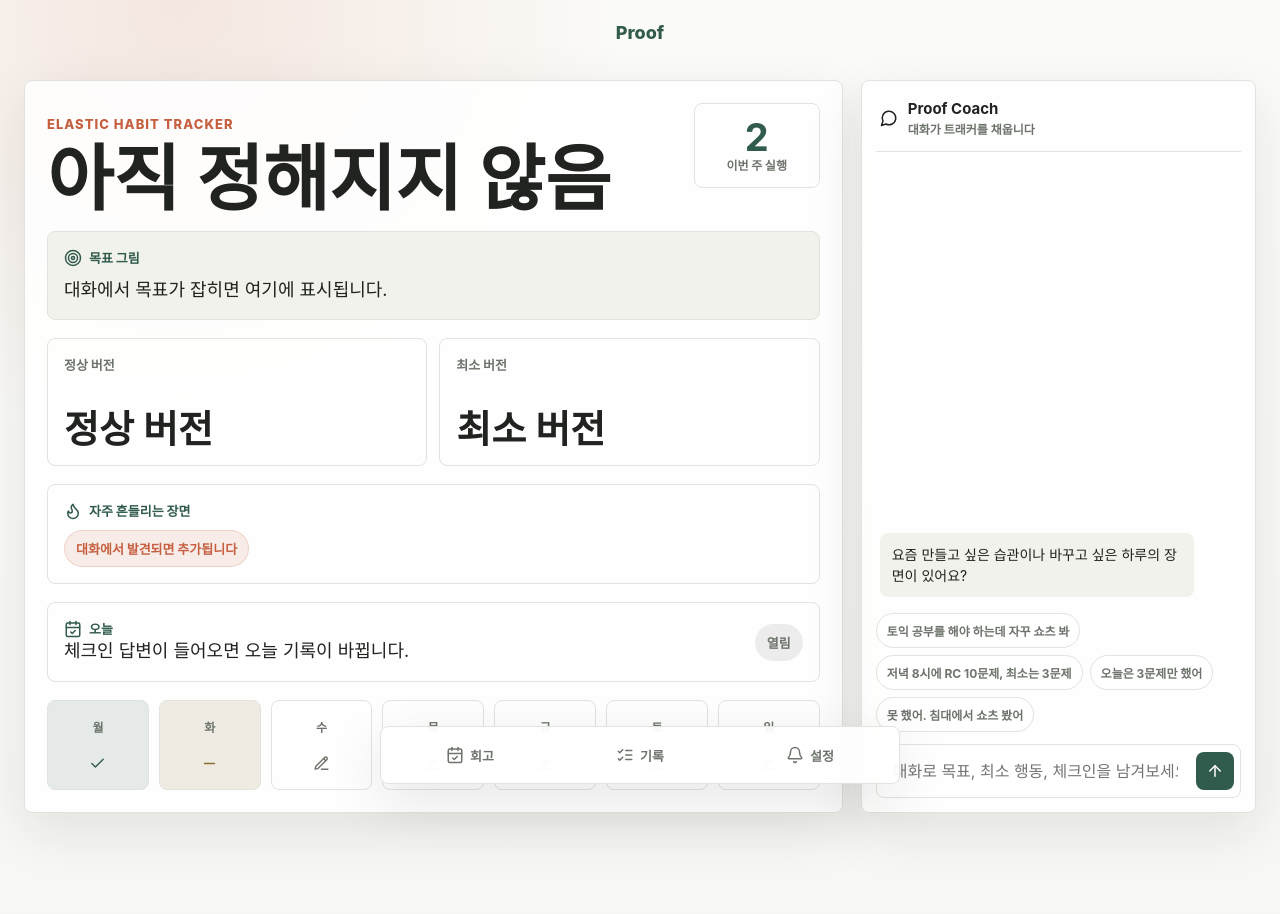
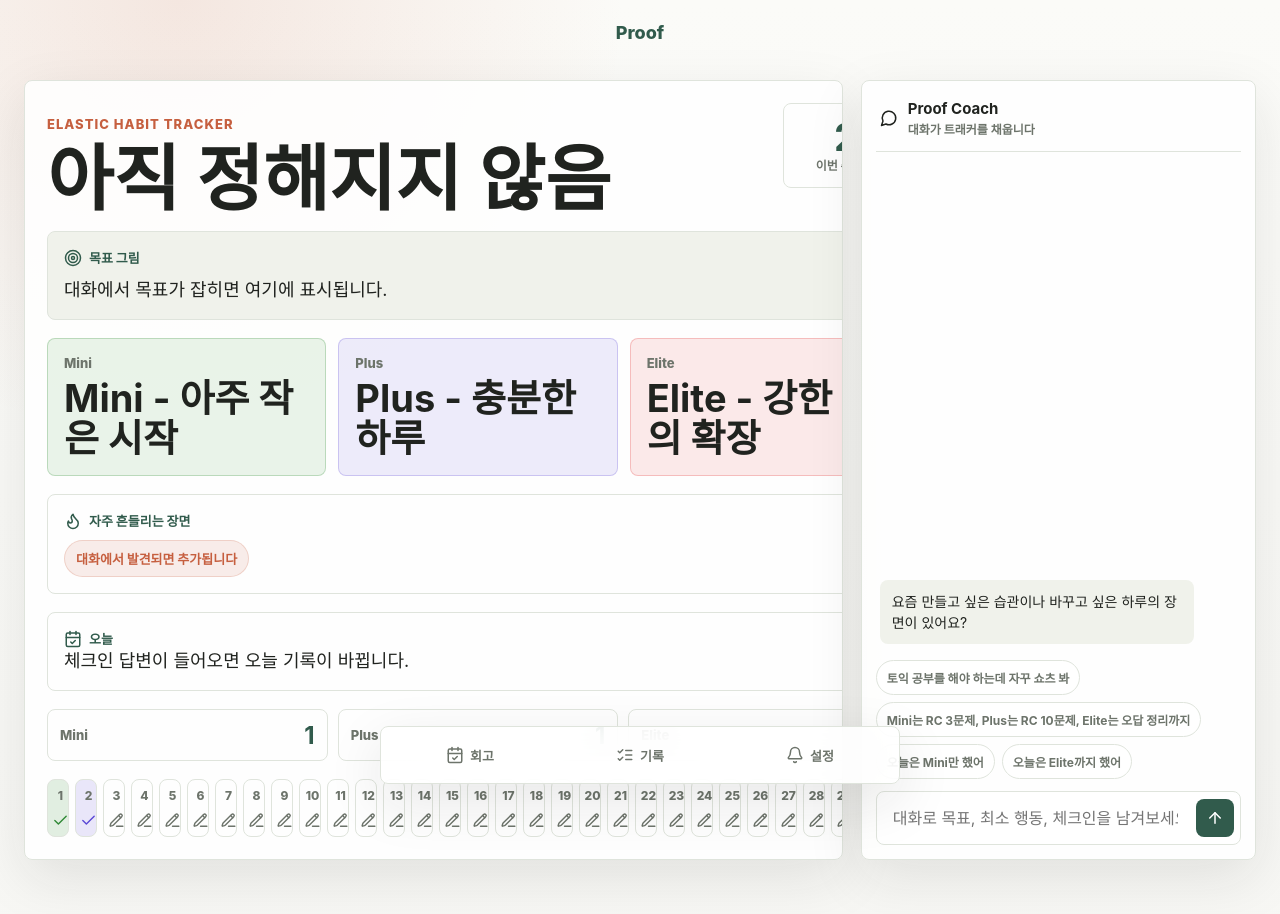
Before and after one commit to hyeongsigjo40-jpg/proof-mvp, a Next.js app: page / in a window 1280 px wide. Shown: the top 914 px of the page. Built offline with nearby package versions, Linux system fonts and the light colour scheme.

Commit message:
Apply Elastic Habits tracker concept

```diff
--- a/src/app/globals.css
+++ b/src/app/globals.css
@@ -542,7 +542,7 @@ blockquote {
 .tracker-panel {
   display: grid;
   gap: 18px;
-  grid-template-rows: auto auto auto auto auto 1fr;
+  grid-template-rows: auto auto auto auto auto auto 1fr;
   overflow: hidden;
   padding: 22px;
 }
@@ -617,7 +617,7 @@ blockquote {
 .elastic-grid {
   display: grid;
   gap: 12px;
-  grid-template-columns: repeat(2, minmax(0, 1fr));
+  grid-template-columns: repeat(3, minmax(0, 1fr));
 }
 
 .tracker-tile {
@@ -627,6 +627,21 @@ blockquote {
   gap: 8px;
   min-height: 128px;
   padding: 16px;
+}
+
+.tracker-tile.level-mini {
+  background: rgba(49, 145, 55, 0.1);
+  border-color: rgba(49, 145, 55, 0.25);
+}
+
+.tracker-tile.level-plus {
+  background: rgba(91, 73, 214, 0.1);
+  border-color: rgba(91, 73, 214, 0.24);
+}
+
+.tracker-tile.level-elite {
+  background: rgba(224, 48, 48, 0.1);
+  border-color: rgba(224, 48, 48, 0.24);
 }
 
 .tracker-tile span {
@@ -675,6 +690,21 @@ blockquote {
   color: var(--primary);
 }
 
+.tracker-status.mini {
+  background: rgba(49, 145, 55, 0.14);
+  color: #318a37;
+}
+
+.tracker-status.plus {
+  background: rgba(91, 73, 214, 0.13);
+  color: #5b49d6;
+}
+
+.tracker-status.elite {
+  background: rgba(224, 48, 48, 0.13);
+  color: #d93030;
+}
+
 .tracker-status.partial {
   background: rgba(138, 109, 46, 0.13);
   color: var(--partial);
@@ -690,11 +720,38 @@ blockquote {
   color: var(--muted);
 }
 
-.week-grid {
+.scorecard-strip {
+  display: grid;
+  gap: 10px;
+  grid-template-columns: repeat(3, minmax(0, 1fr));
+}
+
+.scorecard-strip div {
+  align-items: center;
+  border: 1px solid var(--line);
+  border-radius: 8px;
+  display: flex;
+  justify-content: space-between;
+  min-height: 52px;
+  padding: 10px 12px;
+}
+
+.scorecard-strip span {
+  color: var(--muted);
+  font-size: 13px;
+  font-weight: 850;
+}
+
+.scorecard-strip strong {
+  color: var(--primary);
+  font-size: 24px;
+}
+
+.month-grid {
   align-self: end;
   display: grid;
-  gap: 10px;
-  grid-template-columns: repeat(7, minmax(0, 1fr));
+  gap: 6px;
+  grid-template-columns: repeat(31, minmax(22px, 1fr));
 }
 
 .day-cell {
@@ -702,10 +759,10 @@ blockquote {
   border: 1px solid var(--line);
   border-radius: 8px;
   display: grid;
-  gap: 10px;
+  gap: 8px;
   justify-items: center;
-  min-height: 90px;
-  padding: 12px 8px;
+  min-height: 58px;
+  padding: 7px 4px;
 }
 
 .day-cell span {
@@ -717,6 +774,21 @@ blockquote {
 .day-cell.done {
   background: rgba(49, 91, 76, 0.12);
   color: var(--primary);
+}
+
+.day-cell.mini {
+  background: rgba(49, 145, 55, 0.14);
+  color: #318a37;
+}
+
+.day-cell.plus {
+  background: rgba(91, 73, 214, 0.13);
+  color: #5b49d6;
+}
+
+.day-cell.elite {
+  background: rgba(224, 48, 48, 0.13);
+  color: #d93030;
 }
 
 .day-cell.partial {
@@ -896,8 +968,12 @@ blockquote {
   }
 
   .elastic-grid,
-  .week-grid {
+  .scorecard-strip {
     grid-template-columns: 1fr;
+  }
+
+  .month-grid {
+    grid-template-columns: repeat(7, minmax(0, 1fr));
   }
 
   .tracker-panel {
--- a/src/app/page.tsx
+++ b/src/app/page.tsx
@@ -14,16 +14,18 @@ import {
 } from "lucide-react";
 
 type RecordStatus = "done" | "partial" | "not_done" | "open";
+type ElasticLevel = "mini" | "plus" | "elite";
 
 type TrackerState = {
   habit: string;
   goal: string;
-  normalAction: string;
-  minimumAction: string;
+  miniAction: string;
+  plusAction: string;
+  eliteAction: string;
   patterns: string[];
-  todayStatus: RecordStatus;
+  todayStatus: RecordStatus | ElasticLevel;
   todayNote: string;
-  records: RecordStatus[];
+  records: (RecordStatus | ElasticLevel)[];
 };
 
 type ChatMessage = {
@@ -34,12 +36,45 @@ type ChatMessage = {
 const initialTracker: TrackerState = {
   habit: "아직 정해지지 않음",
   goal: "대화에서 목표가 잡히면 여기에 표시됩니다.",
-  normalAction: "정상 버전",
-  minimumAction: "최소 버전",
+  miniAction: "Mini - 아주 작은 시작",
+  plusAction: "Plus - 충분한 하루",
+  eliteAction: "Elite - 강한 날의 확장",
   patterns: [],
   todayStatus: "open",
   todayNote: "",
-  records: ["done", "partial", "open", "open", "open", "open", "open"],
+  records: [
+    "mini",
+    "plus",
+    "open",
+    "open",
+    "open",
+    "open",
+    "open",
+    "open",
+    "open",
+    "open",
+    "open",
+    "open",
+    "open",
+    "open",
+    "open",
+    "open",
+    "open",
+    "open",
+    "open",
+    "open",
+    "open",
+    "open",
+    "open",
+    "open",
+    "open",
+    "open",
+    "open",
+    "open",
+    "open",
+    "open",
+    "open",
+  ],
 };
 
 const initialMessages: ChatMessage[] = [
@@ -51,9 +86,9 @@ const initialMessages: ChatMessage[] = [
 
 const quickReplies = [
   "토익 공부를 해야 하는데 자꾸 쇼츠 봐",
-  "저녁 8시에 RC 10문제, 최소는 3문제",
-  "오늘은 3문제만 했어",
-  "못 했어. 침대에서 쇼츠 봤어",
+  "Mini는 RC 3문제, Plus는 RC 10문제, Elite는 오답 정리까지",
+  "오늘은 Mini만 했어",
+  "오늘은 Elite까지 했어",
 ];
 
 const statusMeta = {
@@ -61,6 +96,9 @@ const statusMeta = {
   partial: { label: "일부", icon: Minus },
   not_done: { label: "하지 않음", icon: Circle },
   open: { label: "열림", icon: PencilLine },
+  mini: { label: "Mini", icon: Check },
+  plus: { label: "Plus", icon: Check },
+  elite: { label: "Elite", icon: Check },
 };
 
 export default function Home() {
@@ -69,7 +107,15 @@ export default function Home() {
   const [input, setInput] = useState("");
 
   const completionCount = useMemo(
-    () => tracker.records.filter((record) => record === "done" || record === "partial").length,
+    () => tracker.records.filter((record) => ["mini", "plus", "elite", "done", "partial"].includes(record)).length,
+    [tracker.records],
+  );
+  const levelCounts = useMemo(
+    () => ({
+      mini: tracker.records.filter((record) => record === "mini").length,
+      plus: tracker.records.filter((record) => record === "plus").length,
+      elite: tracker.records.filter((record) => record === "elite").length,
+    }),
     [tracker.records],
   );
 
@@ -117,13 +163,17 @@ export default function Home() {
         </section>
 
         <div className="elastic-grid">
-          <section className="tracker-tile">
-            <span>정상 버전</span>
-            <strong>{tracker.normalAction}</strong>
+          <section className="tracker-tile level-mini">
+            <span>Mini</span>
+            <strong>{tracker.miniAction}</strong>
           </section>
-          <section className="tracker-tile">
-            <span>최소 버전</span>
-            <strong>{tracker.minimumAction}</strong>
+          <section className="tracker-tile level-plus">
+            <span>Plus</span>
+            <strong>{tracker.plusAction}</strong>
+          </section>
+          <section className="tracker-tile level-elite">
+            <span>Elite</span>
+            <strong>{tracker.eliteAction}</strong>
           </section>
         </div>
 
@@ -152,12 +202,27 @@ export default function Home() {
           <span className={`tracker-status ${tracker.todayStatus}`}>{statusMeta[tracker.todayStatus].label}</span>
         </section>
 
-        <section className="week-grid" aria-label="이번 주 기록">
+        <section className="scorecard-strip" aria-label="이번 달 Mini Plus Elite 카운트">
+          <div>
+            <span>Mini</span>
+            <strong>{levelCounts.mini}</strong>
+          </div>
+          <div>
+            <span>Plus</span>
+            <strong>{levelCounts.plus}</strong>
+          </div>
+          <div>
+            <span>Elite</span>
+            <strong>{levelCounts.elite}</strong>
+          </div>
+        </section>
+
+        <section className="month-grid" aria-label="이번 달 기록">
           {tracker.records.map((record, index) => {
             const Icon = statusMeta[record].icon;
             return (
               <div className={`day-cell ${record}`} key={`${record}-${index}`}>
-                <span>{["월", "화", "수", "목", "금", "토", "일"][index]}</span>
+                <span>{index + 1}</span>
                 <Icon size={17} aria-hidden="true" />
               </div>
             );
@@ -224,18 +289,16 @@ function updateTrackerFromText(current: TrackerState, text: string): TrackerStat
     next.goal = "몸을 움직이는 시간을 하루 안에 작게라도 확보하는 흐름";
   }
 
-  const rcMatch = text.match(/RC\s?(\d+)/i);
-  const genericCount = text.match(/(\d+)\s?(문제|분|개|쪽|페이지)/);
-  if (rcMatch) {
-    next.normalAction = `RC ${rcMatch[1]}문제`;
-  } else if (genericCount && !text.includes("최소")) {
-    next.normalAction = `${genericCount[1]}${genericCount[2]}`;
-  }
+  next.miniAction = extractLevelAction(text, "Mini") ?? next.miniAction;
+  next.plusAction = extractLevelAction(text, "Plus") ?? next.plusAction;
+  next.eliteAction = extractLevelAction(text, "Elite") ?? next.eliteAction;
 
-  const minimumMatch = text.match(/최소(?:는|로|:)?\s?(?:RC\s?)?(\d+)\s?(문제|분|개|쪽|페이지)?/i);
-  if (minimumMatch) {
-    const unit = minimumMatch[2] ?? "문제";
-    next.minimumAction = text.includes("RC") ? `RC ${minimumMatch[1]}${unit}` : `${minimumMatch[1]}${unit}`;
+  if (text.includes("최소") && next.miniAction === "Mini - 아주 작은 시작") {
+    const minimumMatch = text.match(/최소(?:는|로|:)?\s?(?:RC\s?)?(\d+)\s?(문제|분|개|쪽|페이지)?/i);
+    if (minimumMatch) {
+      const unit = minimumMatch[2] ?? "문제";
+      next.miniAction = text.includes("RC") ? `RC ${minimumMatch[1]}${unit}` : `${minimumMatch[1]}${unit}`;
+    }
   }
 
   for (const pattern of ["쇼츠", "침대", "유튜브", "인스타", "폰", "퇴근 후", "피곤"]) {
@@ -245,7 +308,15 @@ function updateTrackerFromText(current: TrackerState, text: string): TrackerStat
   }
 
   if (text.includes("했어") || text.includes("했다") || text.includes("완료")) {
-    next.todayStatus = text.includes("못") ? "not_done" : text.includes("만") || text.includes("조금") ? "partial" : "done";
+    next.todayStatus = text.includes("Elite")
+      ? "elite"
+      : text.includes("Plus")
+        ? "plus"
+        : text.includes("Mini") || text.includes("만") || text.includes("조금")
+          ? "mini"
+          : text.includes("못")
+            ? "not_done"
+            : "plus";
     next.todayNote = text;
     next.records[2] = next.todayStatus;
   }
@@ -260,21 +331,34 @@ function updateTrackerFromText(current: TrackerState, text: string): TrackerStat
 }
 
 function createAssistantReply(tracker: TrackerState, text: string) {
-  if (tracker.todayStatus === "partial") {
-    return "좋아요. 일부 실행으로 기록할게요. 최소 버전이 실제로 작동했는지도 왼쪽에 남겨둘게요.";
+  if (tracker.todayStatus === "mini") {
+    return "Mini로 기록했어요. 작은 실행도 그날에 맞게 휘어진 성공으로 남겨둘게요.";
+  }
+
+  if (tracker.todayStatus === "plus") {
+    return "Plus로 기록했어요. 오늘의 충분한 실행으로 왼쪽 월간 트래커에 반영했어요.";
+  }
+
+  if (tracker.todayStatus === "elite") {
+    return "Elite까지 반영했어요. 강한 날의 확장 실행으로 기록합니다.";
   }
 
   if (tracker.todayStatus === "not_done") {
     return "기록했어요. 지금은 평가보다 장면이 중요해요. 다음 계획에서는 이 패턴을 피하는 첫 행동을 같이 잡아볼게요.";
   }
 
-  if (text.includes("최소") || text.includes("RC")) {
-    return "정상 버전과 최소 버전을 트래커에 반영했어요. 오늘 체크인은 대화로 바로 남길 수 있어요.";
+  if (text.includes("Mini") || text.includes("Plus") || text.includes("Elite")) {
+    return "Mini, Plus, Elite 단계를 트래커에 반영했어요. 오늘은 어느 강도까지 했는지도 대화로 남길 수 있어요.";
   }
 
   if (tracker.habit !== "아직 정해지지 않음") {
-    return "좋아요. 목표 장면을 왼쪽에 잡아뒀어요. 어느 정도면 충분한 하루인지 정상 버전과 최소 버전을 정해볼까요?";
+    return "좋아요. 목표 장면을 왼쪽에 잡아뒀어요. Mini, Plus, Elite 세 단계로 나눠볼까요?";
   }
 
   return "좋아요. 그 장면을 조금 더 구체화해볼게요. 언제, 어디서, 무엇을 하면 충분한 하루에 가까울까요?";
 }
+
+function extractLevelAction(text: string, level: "Mini" | "Plus" | "Elite") {
+  const match = text.match(new RegExp(`${level}(?:는|은|:)?\\s?([^,]+)`, "i"));
+  return match?.[1]?.trim() ?? null;
+}
```
Also changed, not shown: 1 other file (tests, documents, lock files or other folders).
